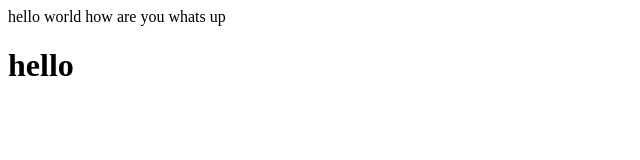
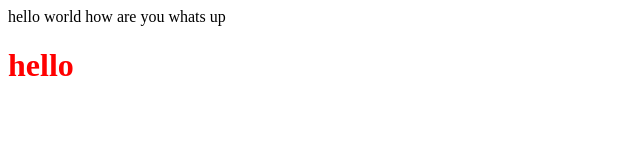
Before and after one commit to PedramMohammadi090/cs50xiran, a plain HTML site: page index.html in a window 1280 px wide. Shown: the whole page, without its empty margins (0-640 px from the left). Drawn offline with Linux system fonts and the light colour scheme.

Commit message:
changed color

```diff
--- a/index.html
+++ b/index.html
@@ -8,6 +8,6 @@
 </head>
 <body>
     hello world how are you whats up
-    <h1>hello</h1>
+    <h1 style="color:red">hello</h1>
 </body>
 </html>
```
